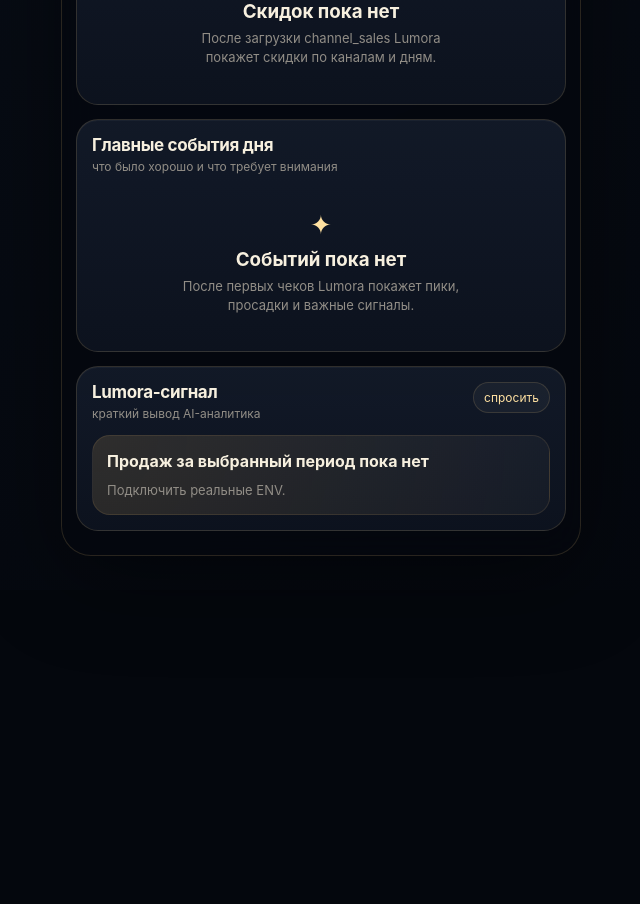
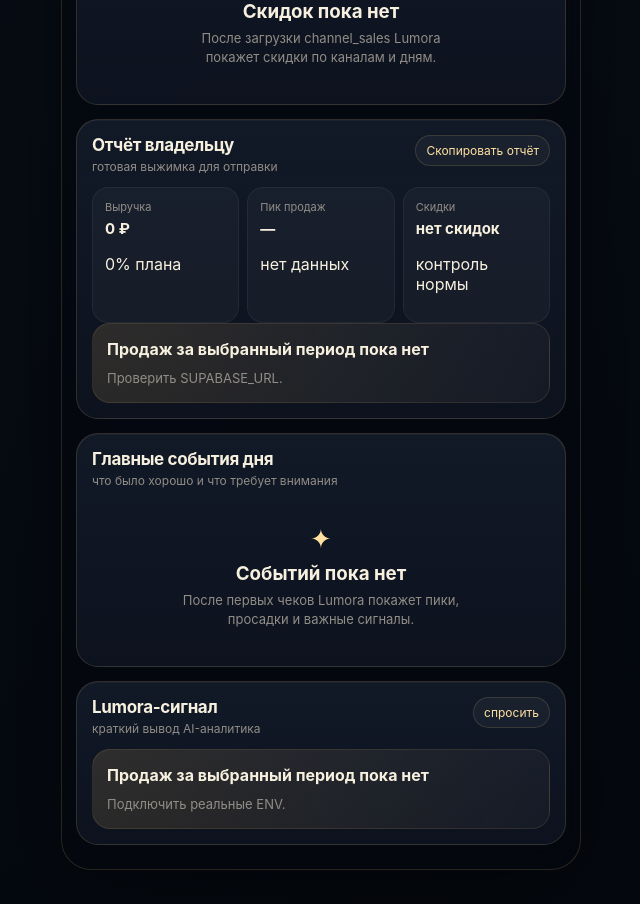
Before and after one commit to vladselydckov-a11y/lumora-2, a Next.js app: page / in a window 1280 px wide. Shown: the part 1720-2624 px from the top of the page, without its empty margins (319-959 px from the left). Before the commit the page ends 2310 px from the top, so only its background shows below. Built offline with nearby package versions, Linux system fonts and the light colour scheme.

Commit message:
Update page.jsx

```diff
--- a/app/page.jsx
+++ b/app/page.jsx
@@ -387,6 +387,83 @@
   );
 }
 
+
+function buildOwnerReport(summary) {
+  const revenue = metricRaw(summary, 'revenue');
+  const checks = metricRaw(summary, 'checks');
+  const guests = metricRaw(summary, 'guests');
+  const avgCheck = metricRaw(summary, 'avgCheck');
+  const avgGuest = metricRaw(summary, 'avgGuest');
+  const discounts = metric(summary, 'discounts');
+  const plan = Number(summary?.plan?.activeRevenue || summary?.restaurant?.plan || 0);
+  const planPercent = plan ? Math.round((revenue / plan) * 100) : 0;
+  const avgCheckTarget = Number(summary?.plan?.avgCheck || 0);
+  const bestHour = summary?.hourlyAnalytics?.bestHour || summary?.hourlyPeaks?.[0];
+  const bestChannel = summary?.salesChannels?.[0] || summary?.channels?.[0];
+  const discount = summary?.discountAnalytics || {};
+  const worstChannel = discount.worstChannel || summary?.discountByChannels?.[0];
+  const worstDay = discount.worstDay || summary?.discountRiskDays?.[0] || summary?.discountByDays?.[0];
+  const topDish = summary?.topDishes?.[0];
+  const periodTitleText = summary?.period?.title || 'выбранный период';
+
+  const lines = [
+    `Отчёт владельцу Lumora`,
+    `${periodTitleText}`,
+    ``,
+    `1. Выручка: ${money(revenue)}. План: ${money(plan)}, выполнение ${planPercent}%.`,
+    `2. Чеки: ${num(checks)}. Гости: ${num(guests)}. Средний чек: ${money(avgCheck)}${avgCheckTarget ? ` при цели ${money(avgCheckTarget)}` : ''}. Средний чек гостя: ${money(avgGuest)}.`,
+    bestChannel ? `3. Основной канал: ${bestChannel.name}, ${bestChannel.revenueText || money(bestChannel.revenue)}, доля ${bestChannel.share || 0}%.` : null,
+    bestHour ? `4. Главный час продаж: ${bestHour.label}, ${bestHour.revenueText || money(bestHour.revenue)}.` : null,
+    discount.totalDiscountsText ? `5. Скидки: ${discount.totalDiscountsText}, ${discount.percentText || discounts?.delta || '0%'} от продаж. Канал проверки: ${worstChannel?.name || 'нет'}, день проверки: ${worstDay?.label || 'нет'}.` : `5. Скидки: ${discounts?.value || money(0)}, ${discounts?.delta || '0% от продаж'}.`,
+    topDish ? `6. Блюдо в фокусе: ${topDish.name}, ${topDish.revenue}.` : null,
+    ``,
+    `Что проверить:`,
+    planPercent < 85 ? `- План-факт: до плана не хватает ${money(Math.max(plan - revenue, 0))}.` : `- План-факт: текущий период идёт близко к цели или выше нормы.`,
+    worstChannel ? `- Скидки в канале ${worstChannel.name}: ${worstChannel.percentText || ''}, ${worstChannel.discountsText || ''}.` : null,
+    worstDay ? `- День со скидками: ${worstDay.label}, ${worstDay.percentText || ''}, ${worstDay.discountsText || ''}.` : null,
+    bestHour ? `- Смену и кухню усилить около ${bestHour.label}.` : null,
+    `- Фудкост не оценивать до подключения себестоимости iiko.`,
+    `- По официантам смотреть выручку, средний чек считать справочным до калибровки чеков.`
+  ];
+
+  return lines.filter(Boolean).join('\n');
+}
+
+function OwnerReportBlock({ summary, compact = false }) {
+  const [copied, setCopied] = useState(false);
+  const report = buildOwnerReport(summary);
+  const revenue = metricRaw(summary, 'revenue');
+  const plan = Number(summary?.plan?.activeRevenue || summary?.restaurant?.plan || 0);
+  const planPercent = plan ? Math.round((revenue / plan) * 100) : 0;
+  const bestHour = summary?.hourlyAnalytics?.bestHour || summary?.hourlyPeaks?.[0];
+  const discount = summary?.discountAnalytics || {};
+  const worstDay = discount.worstDay || summary?.discountRiskDays?.[0] || summary?.discountByDays?.[0];
+
+  async function copyReport() {
+    try {
+      await navigator.clipboard.writeText(report);
+      setCopied(true);
+      setTimeout(() => setCopied(false), 1200);
+    } catch {
+      setCopied(false);
+    }
+  }
+
+  return (
+    <Section title="Отчёт владельцу" subtitle="готовая выжимка для отправки" action={<button onClick={copyReport}>{copied ? 'Скопировано' : 'Скопировать отчёт'}</button>}>
+      <div className="forecast-grid">
+        <div><span>Выручка</span><b>{money(revenue)}</b><p>{planPercent}% плана</p></div>
+        <div><span>Пик продаж</span><b>{bestHour?.label || '—'}</b><p>{bestHour?.revenueText || 'нет данных'}</p></div>
+        <div><span>Скидки</span><b>{discount.percentText || metric(summary, 'discounts')?.delta || '0%'}</b><p>{worstDay ? `проверить ${worstDay.label}` : 'контроль нормы'}</p></div>
+      </div>
+      <div className="ai-note">
+        <b>{summary?.ai?.summary || 'Lumora сформирует отчёт после загрузки данных.'}</b>
+        {!compact ? <pre className="soft-text" style={{ whiteSpace: 'pre-wrap', marginTop: 12 }}>{report}</pre> : <p>{summary?.forecast?.recommendations?.[0] || 'Проверьте план-факт, скидки и пики продаж.'}</p>}
+      </div>
+    </Section>
+  );
+}
+
 function TodayScreen({ summary, settings, setTab, period, setPeriod }) {
   const revenue = metricRaw(summary, 'revenue');
   const checks = metricRaw(summary, 'checks');
@@ -432,6 +509,8 @@
 
       <DiscountAnalyticsBlock summary={summary} compact />
 
+      <OwnerReportBlock summary={summary} compact />
+
       <Section title="Главные события дня" subtitle="что было хорошо и что требует внимания">
         {summary?.moments?.length ? (
           <div className="event-list">
@@ -473,6 +552,8 @@
           <div className="event-list">{summary.moments.map((item, index) => <div className={`event-row ${toneClass(item.level)}`} key={index}><span>✦</span><div><b>{item.title}</b><p>{item.text}</p></div></div>)}</div>
         ) : <EmptyState />}
       </Section>
+
+      <OwnerReportBlock summary={summary} />
 
       <HourlyAnalyticsBlock summary={summary} />
 
```
